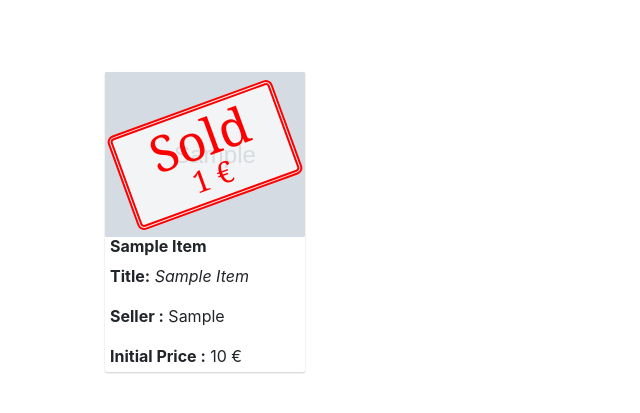
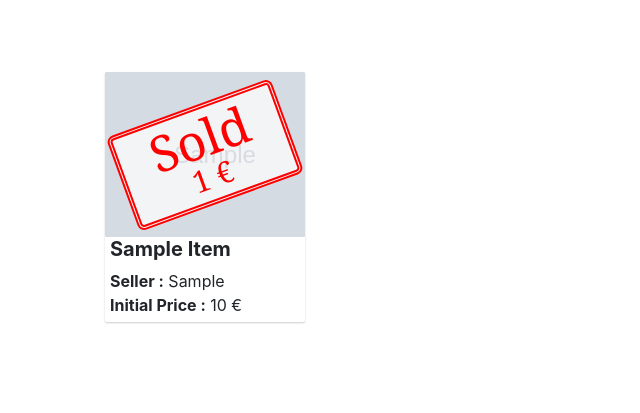
Before and after one commit to meghdadyazdi/Auction, a Django app: page /items/ in a window 1280 px wide. Shown: the part 57-470 px from the top of the page, without its empty margins (0-640 px from the left). Run offline with Django 3.2, Linux system fonts and the light colour scheme; tables that the repository leaves empty hold one stand-in row (values such as "Sample post"); grey boxes marked "Sample" are stand-in pictures; some libraries are stand-ins or nearby versions.

```diff
--- a/items/templates/index.html
+++ b/items/templates/index.html
@@ -12,15 +12,15 @@
       {% endif%}
     </div>
     <!-- <div class="card-container"> -->
-    <h6 class="no-flow capital "><b>{{item.title}}</b></h6>
+    <h5 class="no-flow capital "><b>{{item.title}}</b></h5>
     <!-- </div> -->
-    <p class="no-flow">
+    <!-- <div class="no-flow">
       <strong> Title:</strong><i class="capital"> {{item.title}} </i>
-    </p>
-    <p class="no-flow"><strong>Seller :</strong> {{item.seller}}</p>
-    <p class="no-flow">
+    </div> -->
+    <div class="no-flow"><strong>Seller :</strong> {{item.seller}}</div>
+    <div class="no-flow">
       <strong>Initial Price :</strong> <span>{{item.price}} €</span>
-    </p>
+    </div>
     <!-- <p class="no-flow m0 p0">
 					<strong>Recipe:</strong> {{item.title}}
 				</p> -->
--- a/static/css/custom.css
+++ b/static/css/custom.css
@@ -38,7 +38,7 @@ body {
   /* transition: 0.3s; */
   border-radius: 2px;
   margin: 0 0 40px 20px;
-  height: 300px;
+  height: 250px;
   width: 200px !important;
   background-color: #fff;
   flex: 0 0 0%!important;
```
Also changed, not shown: Auction_website/settings.py (+11 -7 lines), requirements.txt (added, +7 -0 lines), 1 other file.
